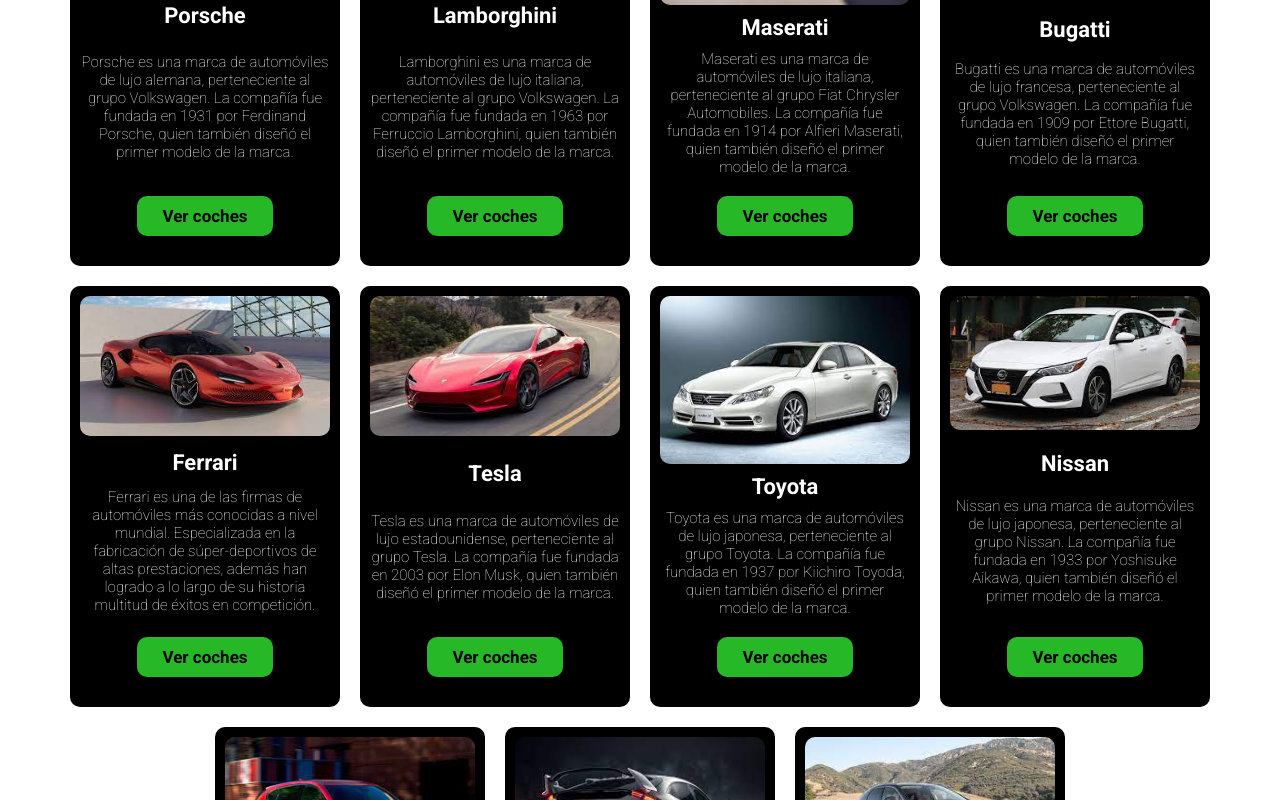
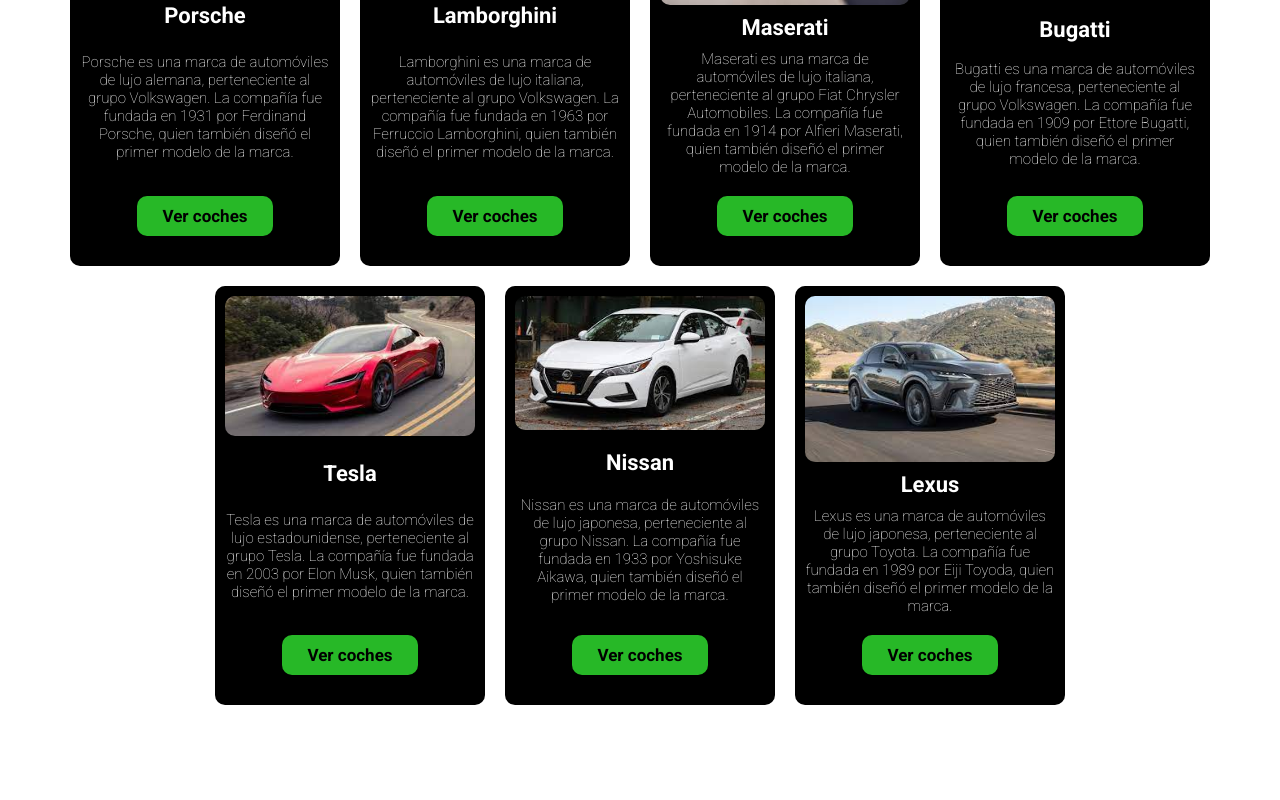
Before and after one commit to cmglezpdev/landing-page, a React (Create React App) app: page / in a window 1280 px wide. Shown: the part 2000-2800 px from the top of the page. Built offline with nearby package versions, Linux system fonts and the light colour scheme.

Commit message:
feat: Delete some cars

```diff
--- a/src/components/gallery/Gallery.jsx
+++ b/src/components/gallery/Gallery.jsx
@@ -68,39 +68,15 @@
                 />
 
                 <CardCar
-                    img='assets/gallery/ferrari.jpg'
-                    name='Ferrari'
-                    info='Ferrari es una de las firmas de automóviles más conocidas a nivel mundial. Especializada en la fabricación de súper-deportivos de altas prestaciones, además han logrado a lo largo de su historia multitud de éxitos en competición.'
-                />
-
-                <CardCar
                     img='assets/gallery/tesla.jpg'
                     name='Tesla'
                     info='Tesla es una marca de automóviles de lujo estadounidense, perteneciente al grupo Tesla. La compañía fue fundada en 2003 por Elon Musk, quien también diseñó el primer modelo de la marca.'
                 />
 
                 <CardCar
-                    img='assets/gallery/toyota.jpg'
-                    name='Toyota'
-                    info='Toyota es una marca de automóviles de lujo japonesa, perteneciente al grupo Toyota. La compañía fue fundada en 1937 por Kiichiro Toyoda, quien también diseñó el primer modelo de la marca.'
-                />
-
-                <CardCar
                     img='assets/gallery/nissan.jpg'
                     name='Nissan'
                     info='Nissan es una marca de automóviles de lujo japonesa, perteneciente al grupo Nissan. La compañía fue fundada en 1933 por Yoshisuke Aikawa, quien también diseñó el primer modelo de la marca.'
-                />
-
-                <CardCar
-                    img='assets/gallery/mazda.jpg'
-                    name='Mazda'
-                    info='Mazda es una marca de automóviles de lujo japonesa, perteneciente al grupo Mazda. La compañía fue fundada en 1920 por Jujiro Matsuda, quien también diseñó el primer modelo de la marca.'
-                />
-
-                <CardCar
-                    img='assets/gallery/honda.jpg'
-                    name='Honda'
-                    info='Honda es una marca de automóviles de lujo japonesa, perteneciente al grupo Honda. La compañía fue fundada en 1948 por Soichiro Honda, quien también diseñó el primer modelo de la marca.'
                 />
 
                 <CardCar
--- a/src/components/gallery/cardcar.scss
+++ b/src/components/gallery/cardcar.scss
@@ -1,5 +1,5 @@
 .card-car {
-    width: 230px;
+    width: 300px;
     background-color: #000;
     padding: 10px;
     border-radius: 10px;
```
